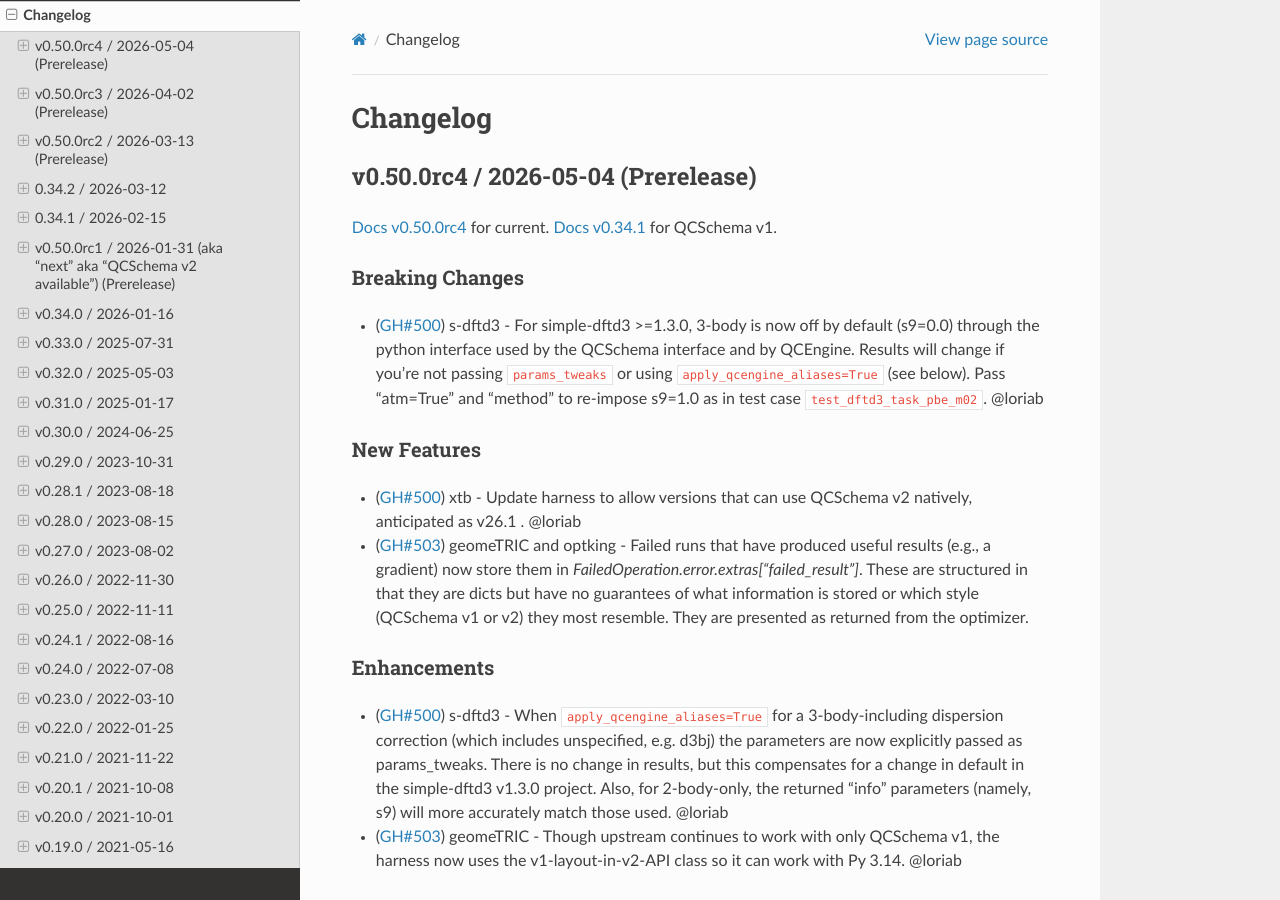
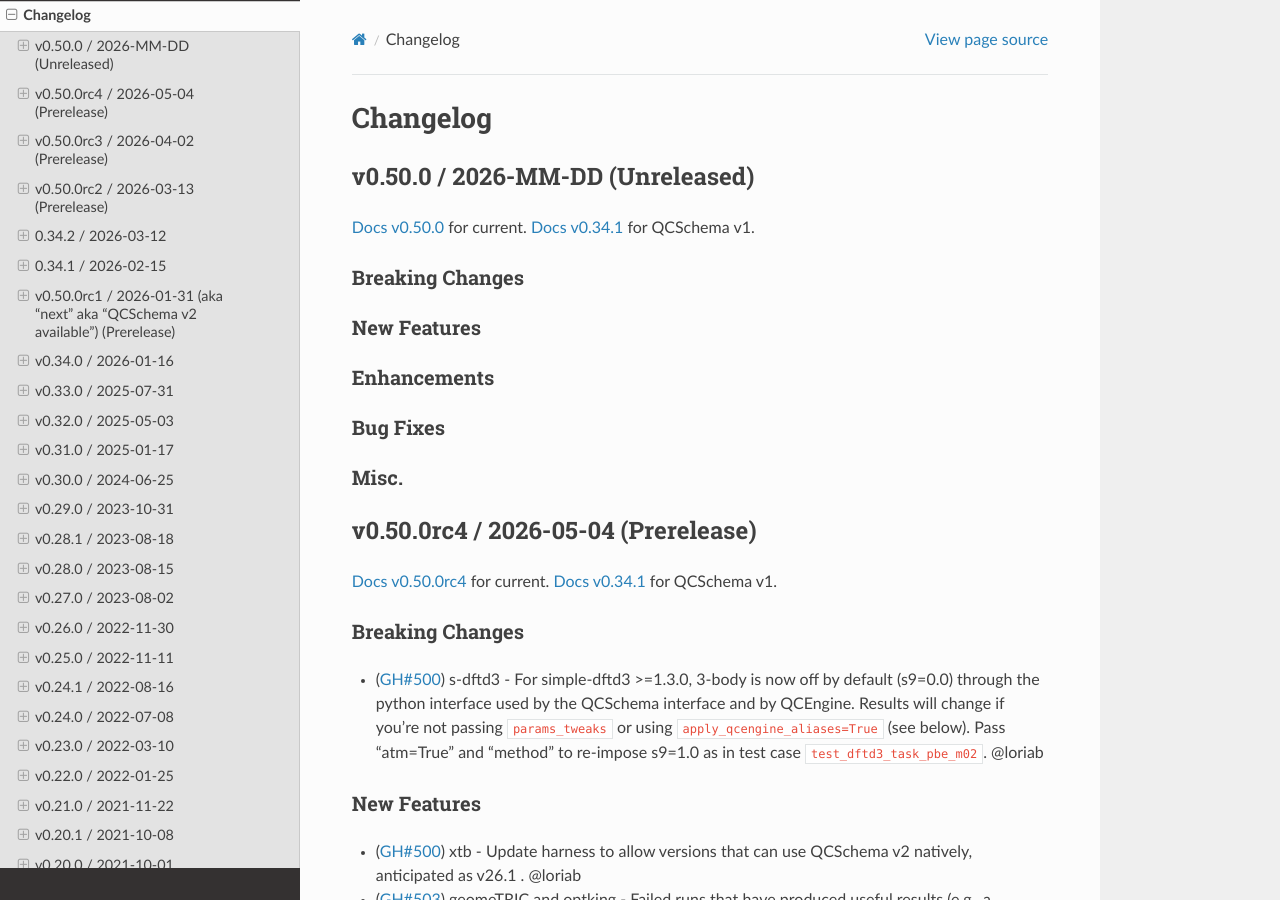
Before and after one commit to MolSSI/QCEngine, a Sphinx documentation site: the page built from docs/source/changelog.rst, in a window 1280 px wide and 900 px high. Built offline with Sphinx 7.4.7 and the Read the Docs theme 3.1.0, drawn with Linux system fonts in a browser that asks for light colours; the version number could not be read and is left out.

Commit message:
fix iter

```diff
--- a/docs/source/changelog.rst
+++ b/docs/source/changelog.rst
@@ -30,6 +30,29 @@ Changelog
 .. ++++++++++++++
 .. - UNMERGED (:pr:`421`) GAMESS - error handling and memory @taylor-a-barnes
 .. - UNSOLVED (:issue:`397`) extras failed
+
+
+.. _`sec:cl0500`:
+
+v0.50.0 / 2026-MM-DD (Unreleased)
+--------------------
+
+:docs:`v0.50.0` for current. :docs:`v0.34.1` for QCSchema v1.
+
+Breaking Changes
+++++++++++++++++
+
+New Features
+++++++++++++
+
+Enhancements
+++++++++++++
+
+Bug Fixes
++++++++++
+
+Misc.
++++++
 
 
 .. _`sec:cl0500rc4`:
```
Also changed, not shown: 1 other file.
